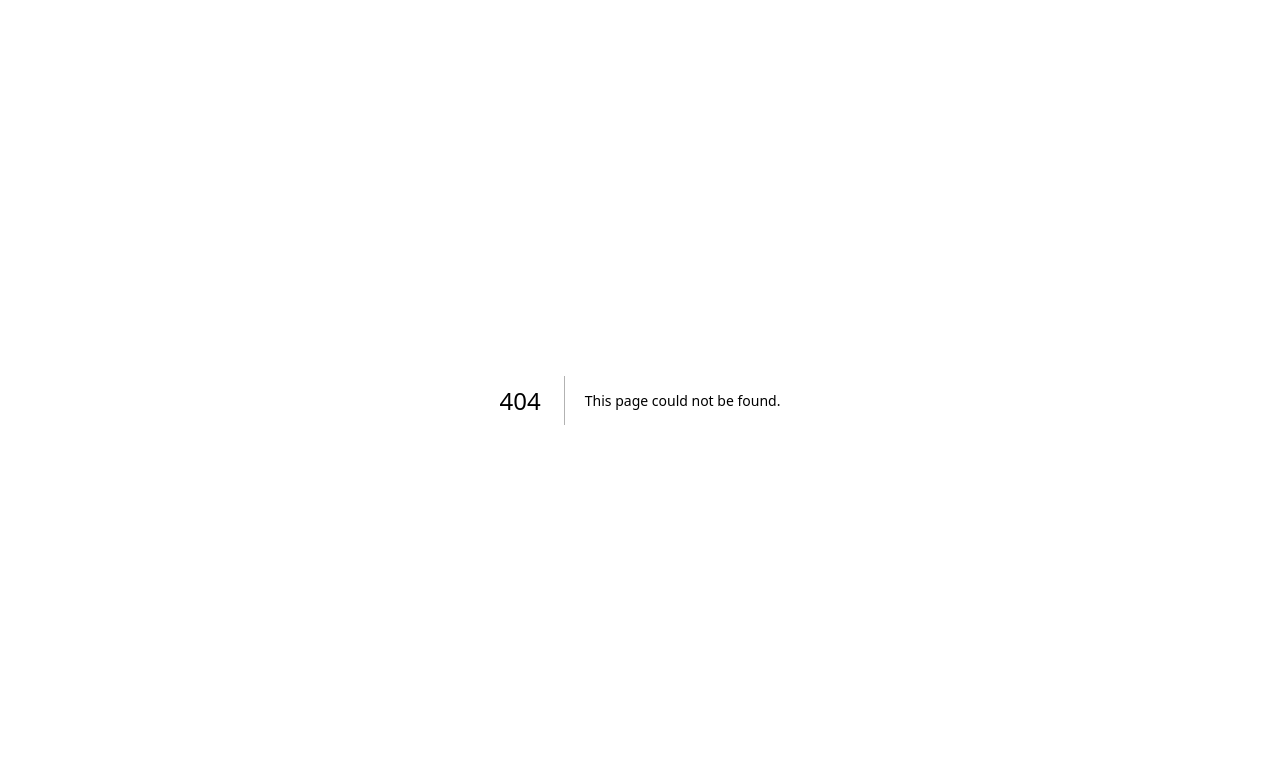
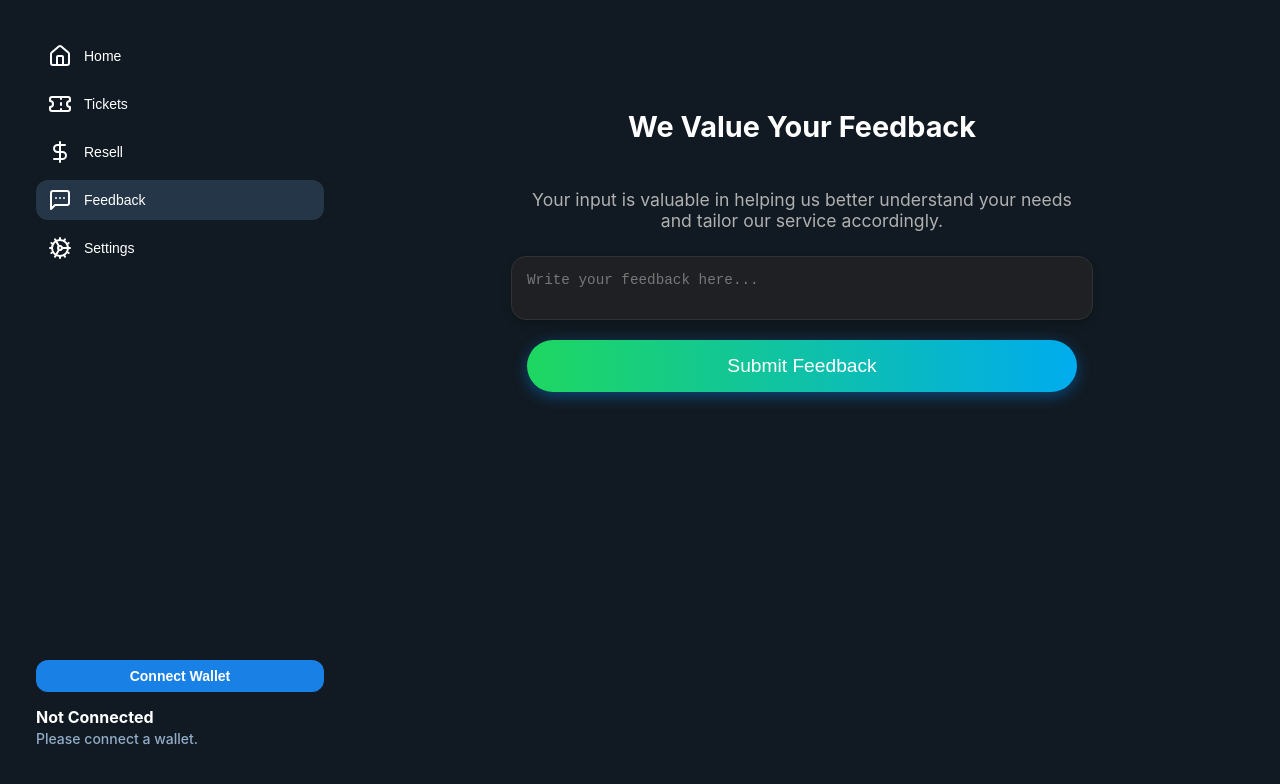
Before and after one commit to EonSolutions/Encode-Hackathon-2024.2, a Next.js app in the folder flare/: page /feedback in a window 1280 px wide. Before the commit this address had no page. Shown: the top 784 px of the page. Built offline with nearby package versions, Linux system fonts and the light colour scheme.

Commit message:
Boing boing boing

```diff
--- a/flare/package.json
+++ b/flare/package.json
@@ -9,6 +9,7 @@
     "lint": "next lint"
   },
   "dependencies": {
+    "firebase": "^11.0.1",
     "lucide-react": "^0.453.0",
     "next": "15.0.1",
     "node-forge": "^1.3.1",
--- /dev/null
+++ b/flare/src/app/(pages)/feedback/Feedback.css
@@ -0,0 +1,64 @@
+.feedback-container {
+    display: flex;
+    flex-direction: column;
+    align-items: center;
+    padding: 30px;
+    max-width: 550px;
+    margin: 40px auto;
+    border-radius: 12px;
+    text-align: center;
+}
+
+.feedback-container h2 {
+    color: #fff;
+    font-size: 1.8em;
+    margin-bottom: 15px;
+}
+
+.feedback-container p {
+    color: #b0b0b0;
+    font-size: 1.1em;
+    margin-bottom: 25px;
+}
+
+.feedback-input {
+    width: 100%;
+    padding: 15px;
+    margin-bottom: 20px;
+    border: 1px solid #333;
+    border-radius: 15px;
+    font-size: 1.1em;
+    background-color: #1e2024;
+    color: #f0f0f0;
+    resize: none;
+    box-shadow: 0 4px 10px rgba(0, 0, 0, 0.2);
+    transition: box-shadow 0.3s ease, border-color 0.3s ease;
+}
+
+.feedback-input::placeholder {
+    color: #777;
+}
+
+.feedback-input:focus {
+    outline: none;
+    border-color: #008cff;
+    box-shadow: 0 0 12px rgba(0, 140, 255, 0.5);
+}
+
+.submit-btn {
+    width: 100%;
+    padding: 15px;
+    border: none;
+    border-radius: 30px;
+    font-size: 1.2em;
+    color: white;
+    background: linear-gradient(90deg, #1ed760, #00acee);
+    cursor: pointer;
+    transition: background 0.3s ease, box-shadow 0.3s ease;
+    box-shadow: 0 4px 15px rgba(0, 140, 255, 0.4);
+}
+
+.submit-btn:hover {
+    background: linear-gradient(90deg, #00acee, #1ed760);
+    box-shadow: 0 6px 20px rgba(0, 140, 255, 0.6);
+}
--- /dev/null
+++ b/flare/src/app/(pages)/feedback/page.tsx
@@ -0,0 +1,47 @@
+"use client";
+import React, { useState } from "react";
+import "./Feedback.css";
+import { generateKeys, encryptData, decryptData } from "../../../../backend/encrypt"; // Import RSA functions
+
+export default function Feedback() {
+    const [feedback, setFeedback] = useState("");
+
+    const handleSubmit = () => {
+        // Step 1: Generate RSA keys
+        const { publicKey, privateKey } = generateKeys();
+
+        // Step 2: Encrypt the feedback using the public key
+        const encryptedFeedback = encryptData(feedback, publicKey);
+        console.log("Encrypted Feedback:", encryptedFeedback);
+
+        // Step 3: Decrypt the feedback using the private key
+        const decryptedFeedback = decryptData(encryptedFeedback, privateKey);
+        console.log("Decrypted Feedback:", decryptedFeedback);
+
+        // Check if the encryption and decryption worked
+        if (feedback === decryptedFeedback) {
+            console.log("Encryption and decryption successful!");
+        } else {
+            console.log("Something went wrong with encryption or decryption.");
+        }
+
+        // Reset feedback input
+        setFeedback("");
+    };
+
+    return (
+        <div className="feedback-container">
+            <h2>We Value Your Feedback</h2>
+            <p>Your input is valuable in helping us better understand your needs and tailor our service accordingly.</p>
+            <textarea
+                className="feedback-input"
+                placeholder="Write your feedback here..."
+                value={feedback}
+                onChange={(e) => setFeedback(e.target.value)}
+            />
+            <button className="submit-btn" onClick={handleSubmit}>
+                Submit Feedback
+            </button>
+        </div>
+    );
+}
--- a/flare/src/app/(pages)/layout.tsx
+++ b/flare/src/app/(pages)/layout.tsx
@@ -1,6 +1,6 @@
 import { Children } from "@/lib/types";
 import SidebarButton from "@/components/ui/SidebarButton";
-import { Cog, DollarSign, HomeIcon, Ticket } from "lucide-react";
+import {Cog, DollarSign, HomeIcon, MessageSquareMore, Ticket} from "lucide-react";
 
 import "@/styles/main.scss";
 import UserPanel from "@/components/ui/UserPanel";
@@ -28,6 +28,10 @@ export default function MainLayout({ children }: Children) {
                   text="Resell"
                   route="/resell"
                 />
+                  <SidebarButton icon={<MessageSquareMore className="icon" />}
+                                 text="Feedback"
+                                 route="/feedback"
+                                 />
                 <SidebarButton
                   icon={<Cog className="icon" />}
                   text="Settings"
```
Also changed, not shown: flare/api/firebaseConfig.js (added, +17 -0 lines), 2 other files (tests, documents, lock files or other folders).
